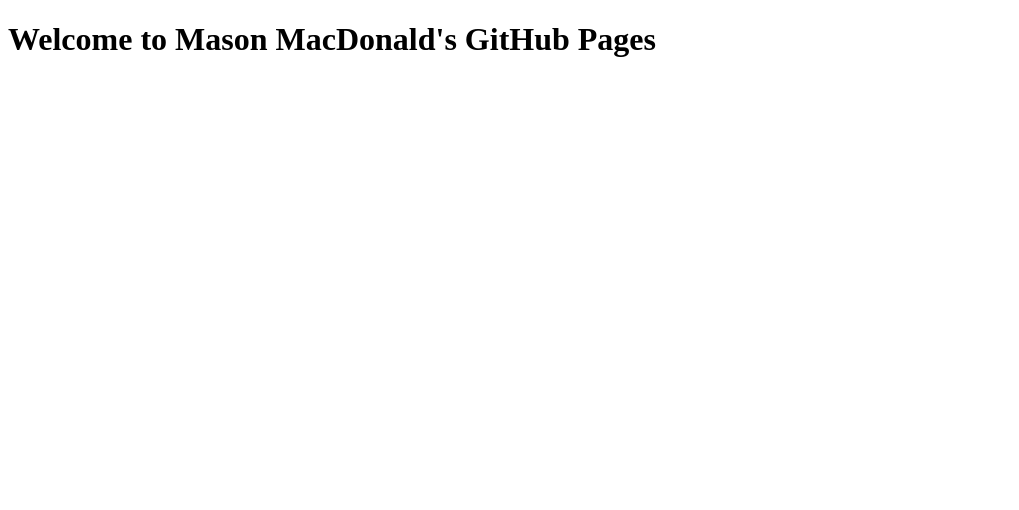
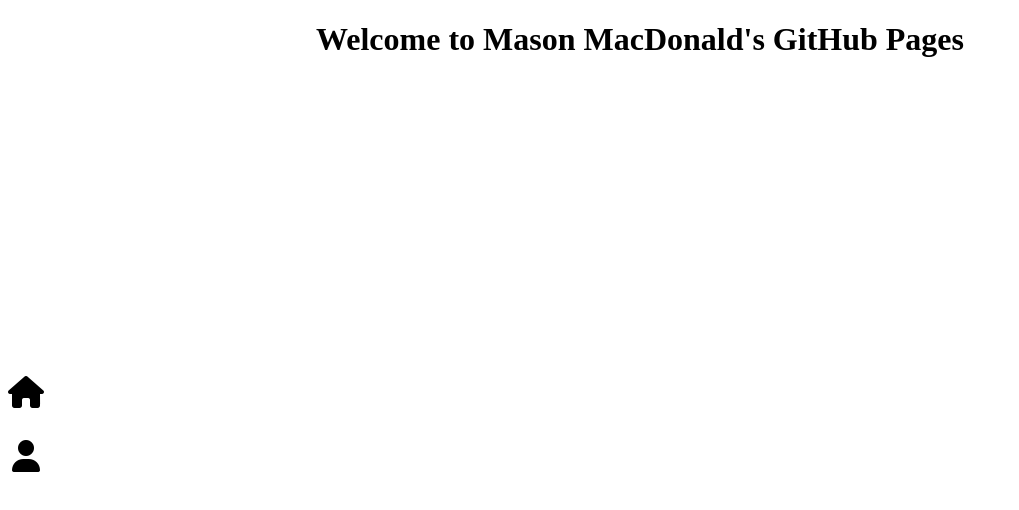
Before and after one commit to MasonMacDonald/MasonMacDonald.github.io, a plain HTML site: page index.html in a window 1280 px wide. Shown: the whole page, without its empty margins (0-1019 px from the left). Drawn offline with Linux system fonts and the light colour scheme.

Commit message:
implemented basic menu

```diff
--- /dev/null
+++ b/css/shared.css
@@ -0,0 +1,35 @@
+*{
+    top: 0;
+    left: 0;
+}
+
+h1{
+    text-align: center;
+}
+
+.menu{
+    display: flex;
+    flex-direction: column;
+    justify-content: center;
+    align-items: center;
+    height: 100vh;
+    position: absolute;
+    padding: 0;
+    list-style-type: none;
+    padding: 0.5rem;
+}
+
+a span {
+    color: black;
+    font-size: 32px;
+    padding-top: 1rem;
+    padding-bottom: 1rem;
+}
+
+#top-link {
+    padding-top: 0;
+}
+
+#bottom-link {
+    padding-bottom: 0;
+}
--- a/index.html
+++ b/index.html
@@ -1,12 +1,21 @@
 <!DOCTYPE html>
 <html lang="en">
+
 <head>
     <meta charset="UTF-8">
     <meta http-equiv="X-UA-Compatible" content="IE=edge">
     <meta name="viewport" content="width=device-width, initial-scale=1.0">
+    <link rel="stylesheet" href="https://cdnjs.cloudflare.com/ajax/libs/font-awesome/6.4.0/css/all.min.css">
+    <link rel="stylesheet" href="css/shared.css">
     <title>Mason's Pages</title>
 </head>
+
 <body>
+    <ul class="menu">
+        <a href="#home" id="top-link"><span class="fa-solid fa-house" id="home-link"></span></a>
+        <a href="#about" id="bottom-link"><span class="fa-solid fa-user" id="about-link"></span></a>
+    </ul>
     <h1>Welcome to Mason MacDonald's GitHub Pages</h1>
 </body>
+
 </html>
```
